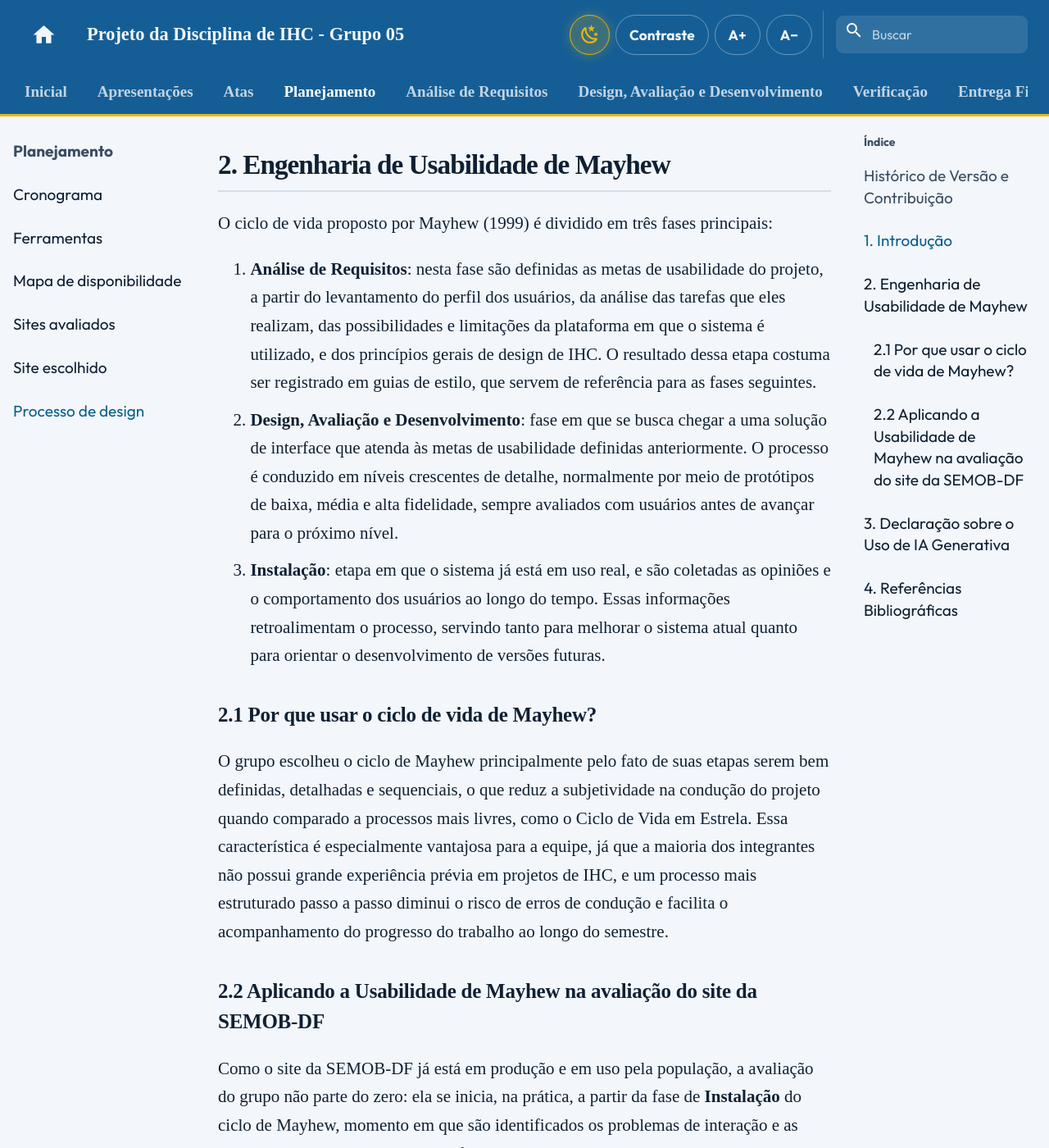
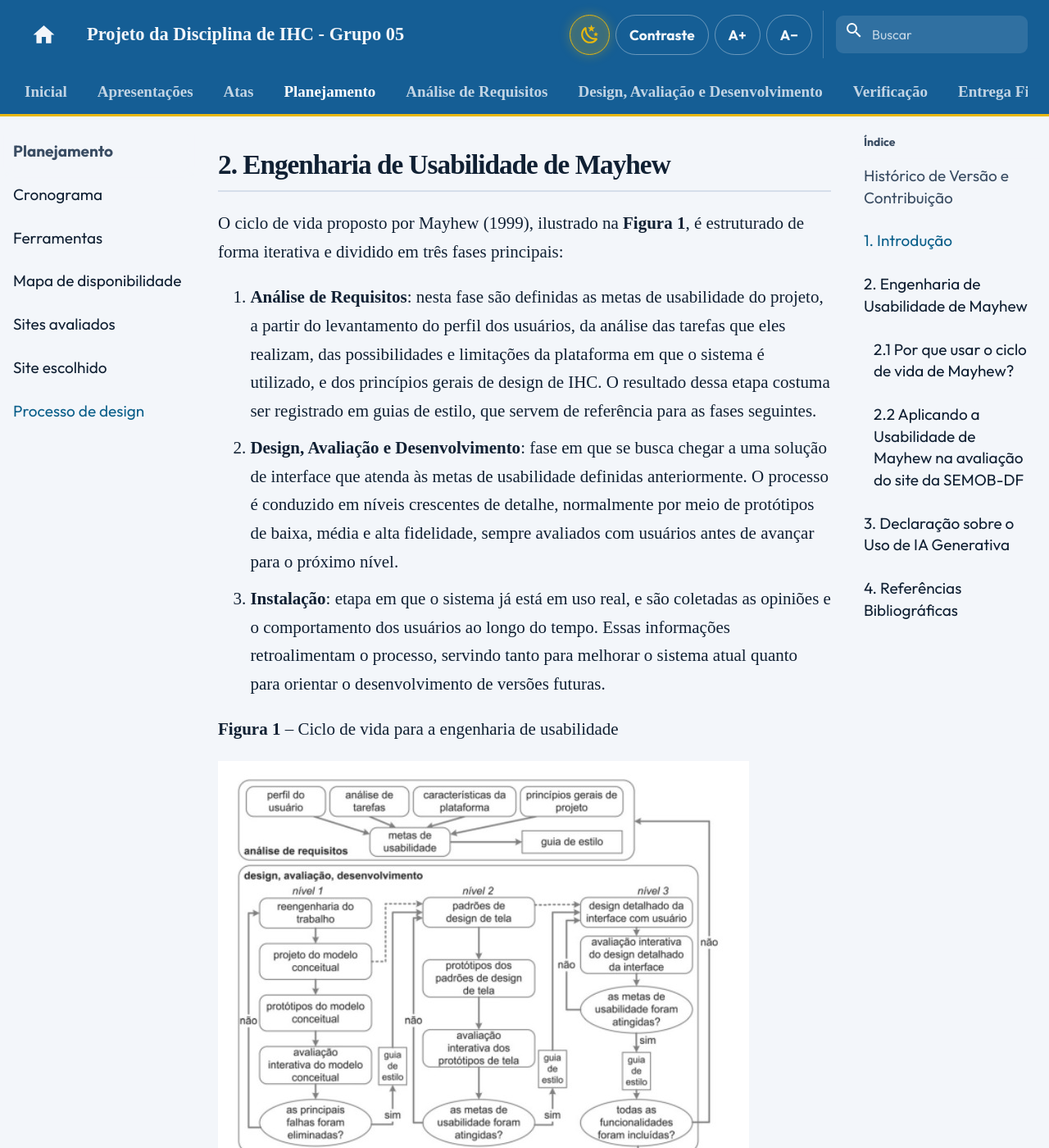
Before and after one commit to Interacao-Humano-Computador/2026.2-Grupo05, an MkDocs documentation site: the page built from docs/ProcessoDesign.md, in a window 1280 px wide and 1400 px high, scrolled down 2030 px. Shown: the whole window at 82% size. Built offline with MkDocs 1.6.1 and Material for MkDocs 9.7.7, drawn with Linux system fonts in a browser that asks for light colours; comment, search, counter and statistics services are not loaded; some of the changed text lies outside the part shown.

Commit message:
fix(docs): corrige caminho de imagem e referencia Figura 1 em ProcessoDesign

```diff
--- a/docs/ProcessoDesign.md
+++ b/docs/ProcessoDesign.md
@@ -26,11 +26,17 @@ Para o projeto de avaliação do site da **Semob-DF** (Secretaria de Estado de M
 
 ## 2. Engenharia de Usabilidade de Mayhew
 
-O ciclo de vida proposto por Mayhew (1999) é dividido em três fases principais:
+O ciclo de vida proposto por Mayhew (1999), ilustrado na **Figura 1**, é estruturado de forma iterativa e dividido em três fases principais:
 
 1. **Análise de Requisitos**: nesta fase são definidas as metas de usabilidade do projeto, a partir do levantamento do perfil dos usuários, da análise das tarefas que eles realizam, das possibilidades e limitações da plataforma em que o sistema é utilizado, e dos princípios gerais de design de IHC. O resultado dessa etapa costuma ser registrado em guias de estilo, que servem de referência para as fases seguintes.
 2. **Design, Avaliação e Desenvolvimento**: fase em que se busca chegar a uma solução de interface que atenda às metas de usabilidade definidas anteriormente. O processo é conduzido em níveis crescentes de detalhe, normalmente por meio de protótipos de baixa, média e alta fidelidade, sempre avaliados com usuários antes de avançar para o próximo nível.
 3. **Instalação**: etapa em que o sistema já está em uso real, e são coletadas as opiniões e o comportamento dos usuários ao longo do tempo. Essas informações retroalimentam o processo, servindo tanto para melhorar o sistema atual quanto para orientar o desenvolvimento de versões futuras.
+
+**Figura 1** – Ciclo de vida para a engenharia de usabilidade
+
+![Figura 1 – Ciclo de vida para a engenharia de usabilidade](assets/prints_referencias/processo-design-mayhew.jpeg)
+
+*Fonte: BARBOSA et al. (2021)*
 
 ### 2.1 Por que usar o ciclo de vida de Mayhew?
 
```
Also changed, not shown: docs/assets/prints_referencias/Gabriel-HeatMapeFerramentasdoprojeto.jpeg (added), docs/assets/prints_referencias/processo-design-mayhew.jpeg (added).
